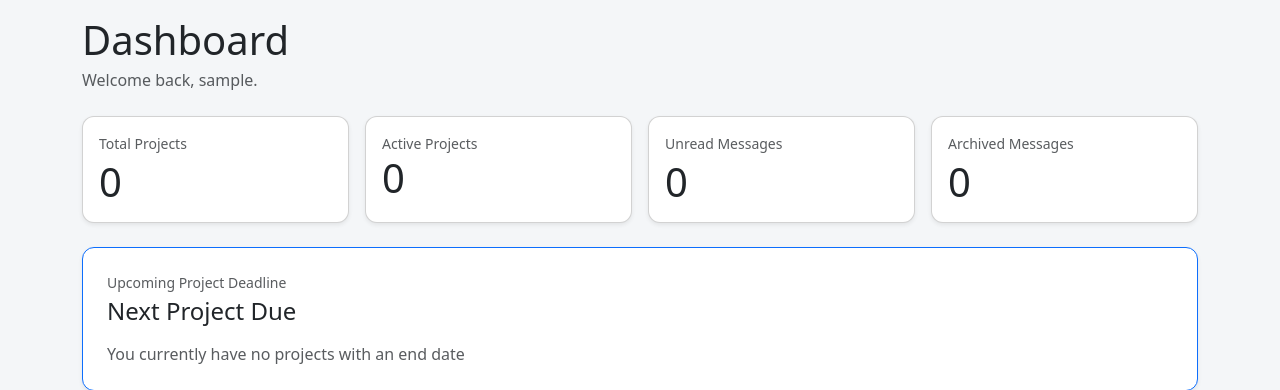
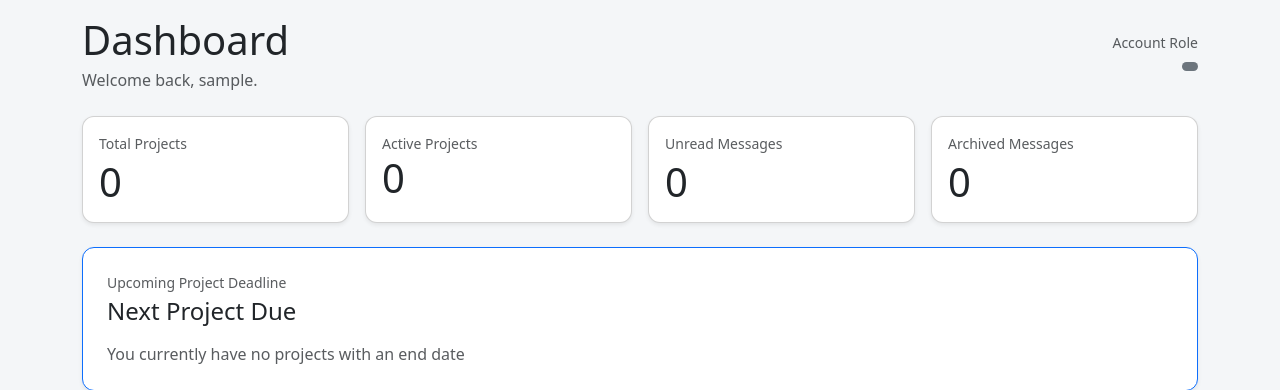
Before and after one commit to ScriptusDigital/Frameworks_Assignment, a Django app: page / in a window 1280 px wide. Shown: the part 56-446 px from the top of the page. Run offline with Django 5.2, Linux system fonts and the light colour scheme; the visitor is signed in with stand-in values (Sample User, id 1); data that the repository does not hold is empty.

Commit message:
feat: display user role on dashboard

```diff
--- a/templates/dashboard.html
+++ b/templates/dashboard.html
@@ -4,11 +4,20 @@
 
 
 <!---Dashboard heading---->
-<div class="mb-4">
+<div class="mb-4 d-flex flex-column flex-md-row justify-content-between align-items-md-center mb-4 gap-2">
+    <div>
     <h1 class="mb-1">Dashboard</h1>
     <p class="text-muted mb-0">
         Welcome back, {{ user.username}}.
     </p>
+</div>
+
+<div class="text-md-end">
+    <div class="text-muted small">Account Role</div>
+    <span class="badge bg-secondary">
+        {{ user.profile.get_role_display }}
+    </span>
+</div>
 </div>
 
 <!---Dashboard stats---->
```
